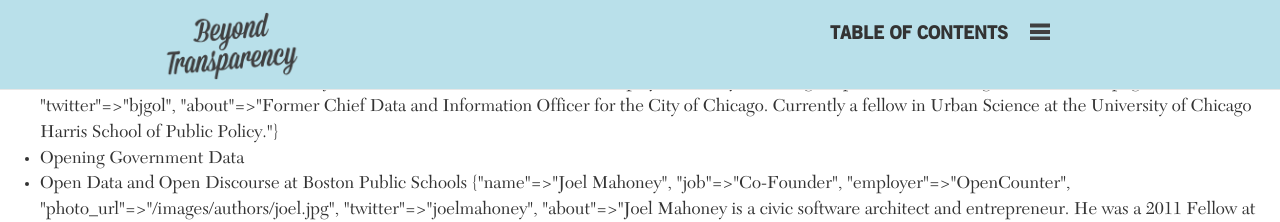
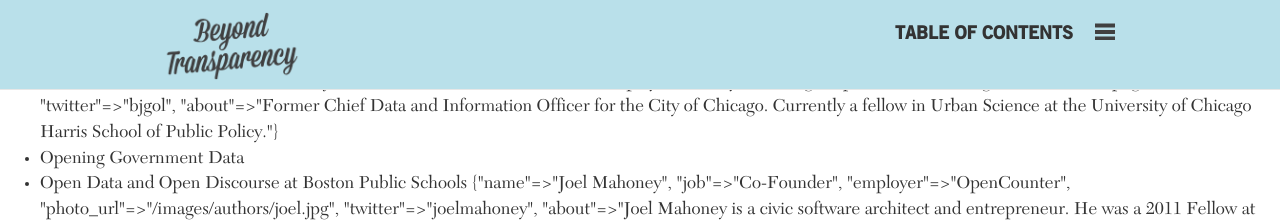
Before and after one commit to codeforamerica/beyondtransparency, a Jekyll site: the page built from toc.html, in a window 1280 px wide. Shown: the top 222 px of the page. Built offline with Jekyll 4.4.1, drawn with Linux system fonts in a browser that asks for light colours; nearby versions of some CDN libraries; some web fonts are replaced; Markdown is read by kramdown in place of the engine named in the settings.

Commit message:
Moved the table of contents to align with the in chapter nav

```diff
--- a/css/main.css
+++ b/css/main.css
@@ -45,7 +45,7 @@
 }
 .navbar-nav .menu-btn{
   margin-top:22px;
-  width: 300px;
+  width: 235px;
 }
 div.menu-bar .menu-btn.menu-icon,
 div.nav .menu-btn.menu-icon{
```
